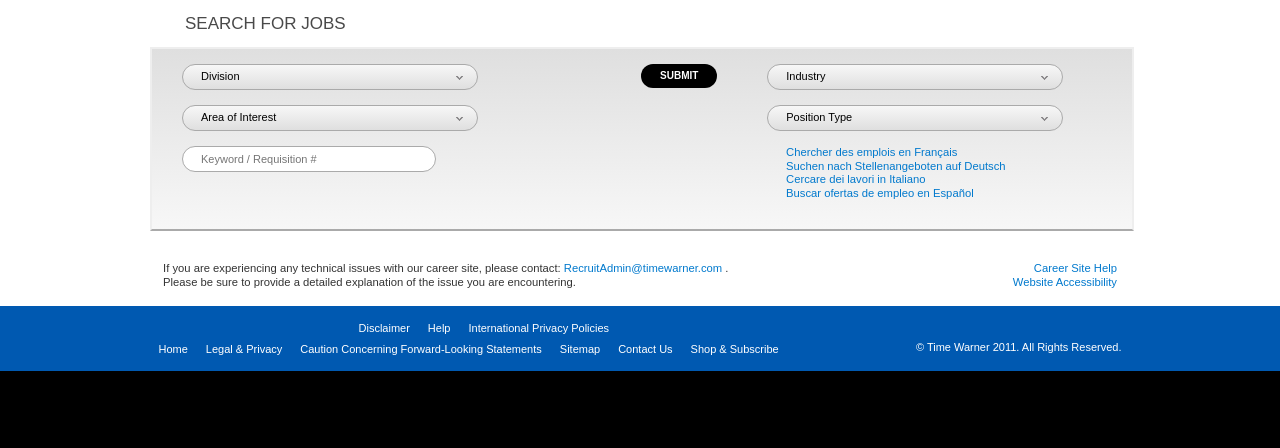
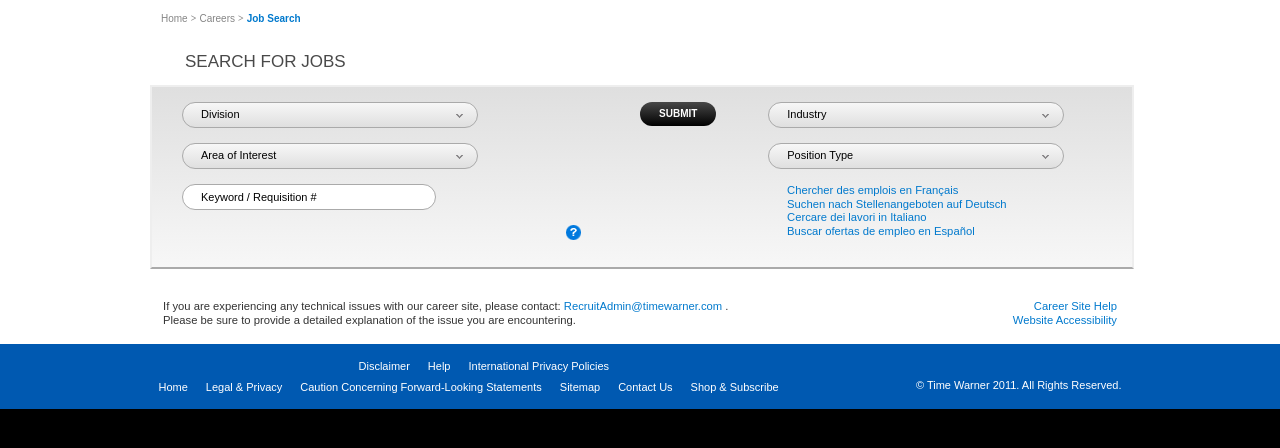
Before and after one commit to jerodfritz/TW-Careers, a PHP site: page /careers/job-search in a window 1280 px wide. Shown: the part 158-606 px from the top of the page. Run offline with PHP 8.4, Linux system fonts and the light colour scheme; some libraries are stand-ins or nearby versions.

Commit message:
Keyword Hint popup and placeholder code added.

```diff
--- a/careers/job-search/classes/TimeWarnerSearch.class.php
+++ b/careers/job-search/classes/TimeWarnerSearch.class.php
@@ -114,15 +114,7 @@ class TimeWarnerSearch {
                 if(isset($this->request[$keyId])){
                   $value = "value='".$this->request[$keyId]."'";
                 }
-                if($keyId == 'keyword'){
-                  $col .=  "<div class='infieldwrap'>";
-                  $col .=  "<label for='keyword' class='infield'>Keyword / Requisition #</label>";
-                  $col .= "<input class='kenexa-question' id=\"$keyId\" placeholder='Keyword / Requisition #' name='$keyId' $value></input>";
-                  $col .= "<a href='#' class='keyword-help-button'><span></span></a>";
-                  $col .=  "</div>";
-                } else {
-                  $col .= "<input class='kenexa-question' id=\"$keyId\" name='$keyId' $value></input>";
-                }
+                $col .= "<input class='kenexa-question' id=\"$keyId\" name='$keyId' $value></input>";
                 break;
             case 'textarea':
                 $col .= "<textarea class='kenexa-question' id=\"$keyId\" name='$keyId'></textarea>";
--- a/careers/job-search/css/job-search.css
+++ b/careers/job-search/css/job-search.css
@@ -124,6 +124,17 @@
   padding-bottom:2px;
   height:20px;
 }
+#careers-advanced-search .skin-inputs-third #ajaxSubmit:hover,
+#careers-advanced-search .skin-inputs-third #ajaxSubmit.hover {
+    background: -moz-linear-gradient(top,  #000 0%, #484848 100%); /* FF3.6+ */
+    background: -webkit-gradient(linear, left top, left 484848, color-stop(0%,#000), color-stop(100%,#484848)); /* Chrome,Safari4+ */
+    background: -webkit-linear-gradient(top,  #000 0%,#484848 100%); /* Chrome10+,Safari5.1+ */
+    background: -o-linear-gradient(top,  #000 0%,#484848 100%); /* Opera 11.10+ */
+    background: -ms-linear-gradient(top,  #000 0%,#484848 100%); /* IE10+ */
+    background: linear-gradient(top,  #000 0%,#484848 100%); /* W3C */
+    filter: progid:DXImageTransform.Microsoft.gradient( startColorstr='#000', endColorstr='#484848',GradientType=0 ); /* IE6-9 */
+}
+
 #careers-advanced-search .skin-inputs-third #ajaxSubmit {
     height:24px;
     float:right;
@@ -131,10 +142,17 @@
     padding:0px 10px;
     font-size:10px;
     font-weight:bold;
-    background-color:#000;
     color:#fff;
     border:none;
-    margin-right: 30px;
+    margin-right: 32px;
+    background: #000; /* Old browsers */
+    background: -moz-linear-gradient(top,  #484848 0%, #000 100%); /* FF3.6+ */
+    background: -webkit-gradient(linear, left top, left bottom, color-stop(0%,#484848), color-stop(100%,#000)); /* Chrome,Safari4+ */
+    background: -webkit-linear-gradient(top,  #484848 0%,#000 100%); /* Chrome10+,Safari5.1+ */
+    background: -o-linear-gradient(top,  #484848 0%,#000 100%); /* Opera 11.10+ */
+    background: -ms-linear-gradient(top,  #484848 0%,#000 100%); /* IE10+ */
+    background: linear-gradient(top,  #484848 0%,#000 100%); /* W3C */
+    filter: progid:DXImageTransform.Microsoft.gradient( startColorstr='#484848', endColorstr='#000',GradientType=0 ); /* IE6-9 */
 }
 
 #careers-advanced-search .ui-multiselect-menu {
@@ -350,3 +368,12 @@
   text-align: left;
   font-size: .9em;
 }
+
+a.keyword-help-button {
+  display: inline-block;
+  float: right;
+  background: url(../images/question_mark.png) no-repeat 0 0 transparent;
+  width: 15px;
+  height: 15px;
+
+}
--- a/careers/job-search/index.php
+++ b/careers/job-search/index.php
@@ -17,7 +17,6 @@ $stylesheets = array(
 $javascripts = array(
     'http://ajax.googleapis.com/ajax/libs/jquery/1.7.1/jquery.min.js',
     'https://ajax.googleapis.com/ajax/libs/jqueryui/1.8.16/jquery-ui.min.js',
-    $dir . '../js/jquery.infieldlabel.min.js',
     $dir.'js/jquery.multiselect.min.js',
     $dir.'js/job-search.js'
   );
@@ -44,7 +43,7 @@ $tw = new TimeWarnerSearch(dirname(__FILE__) . '/options/options.xml');
 		</div>
 		<div id="content">
 			<div class="content-width">
-				<?php /*include $basePath . 'includes/structure/breadcrumb.php';*/ ?>
+				<?php include $basePath . 'includes/structure/breadcrumb.php'; ?>
 				<div id="careers-advanced-search">
 				    <h1>Search for Jobs</h1>
 					<?php $inputs = $tw->getInputs();  ?>
@@ -52,7 +51,8 @@ $tw = new TimeWarnerSearch(dirname(__FILE__) . '/options/options.xml');
 				      <div id="skin-inputs-wrap">				        <div class="skin-inputs-third first">
     		              <?php print $inputs[KenexaJobQuestions::DIVISION] ?>
 	    	              <?php print $inputs[KenexaJobQuestions::AREA_OF_INTEREST] ?>
-		                  <?php print $inputs[KenexaJobQuestions::KEYWORD] ?>
+	    	              <label for='keyword' class='infield'>Keyword / Requisition #</label>
+		                  <?php print $inputs[KenexaJobQuestions::KEYWORD] ?><a href="javascript:openWindow('http://careers.timewarner.com/1033/ASP/TG/help/TG_help_search_tips.asp?SID=^eS/56Cpxm7RZdiTIPQ7AmBaV/A2cjYE4e35hOUm4MnUBv1/PGoZJWA==&type=search')" title="Help with keyword searching" class='keyword-help-button'><span></span></a>
                         </div>
                         <div class="skin-inputs-third">
 				          <?php print $inputs[KenexaJobQuestions::LOCATION] ?>
```
Also changed, not shown: careers/job-search/js/job-search.js (+180 -118 lines), careers/job-search/images/question_mark.png (added).
